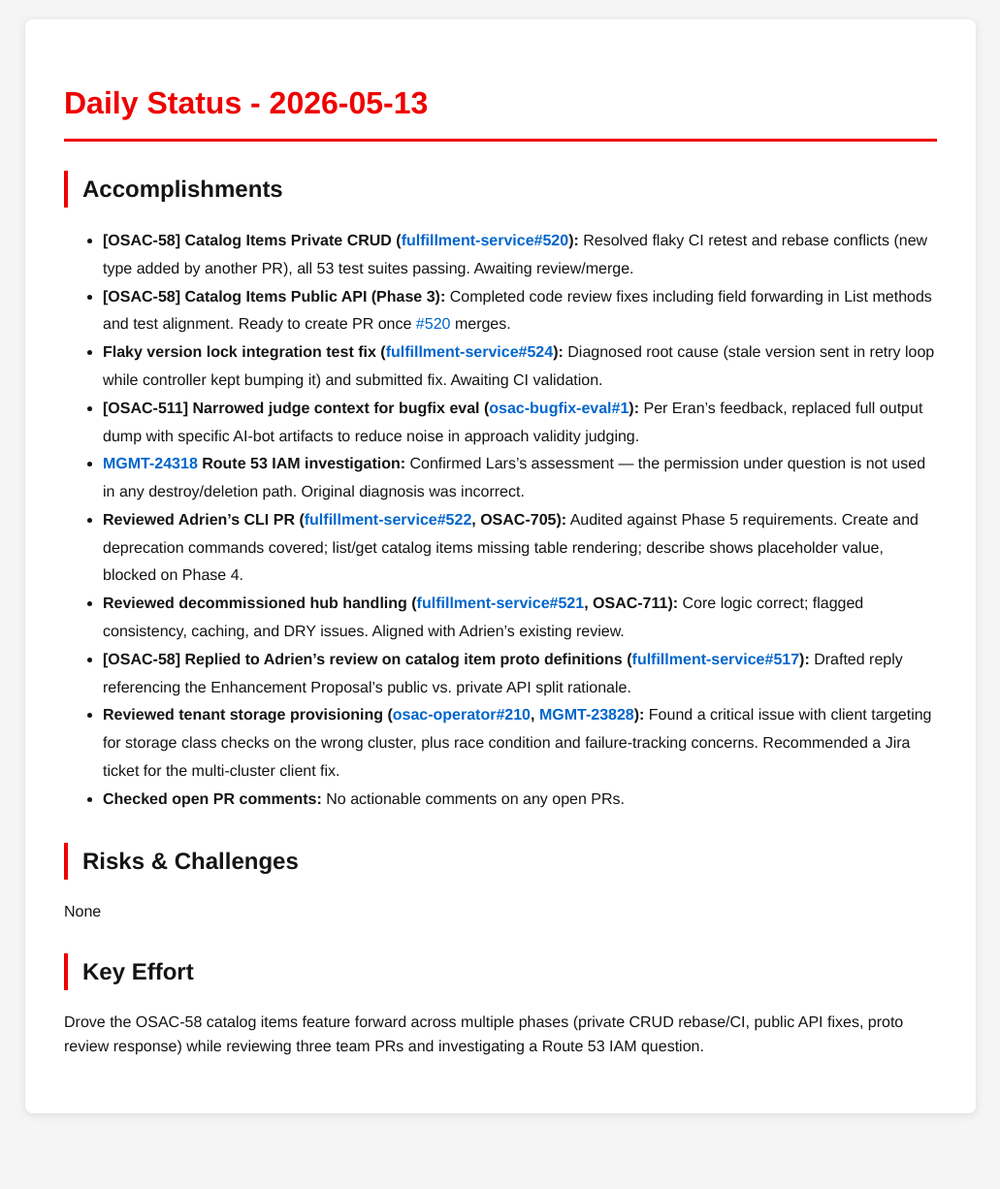
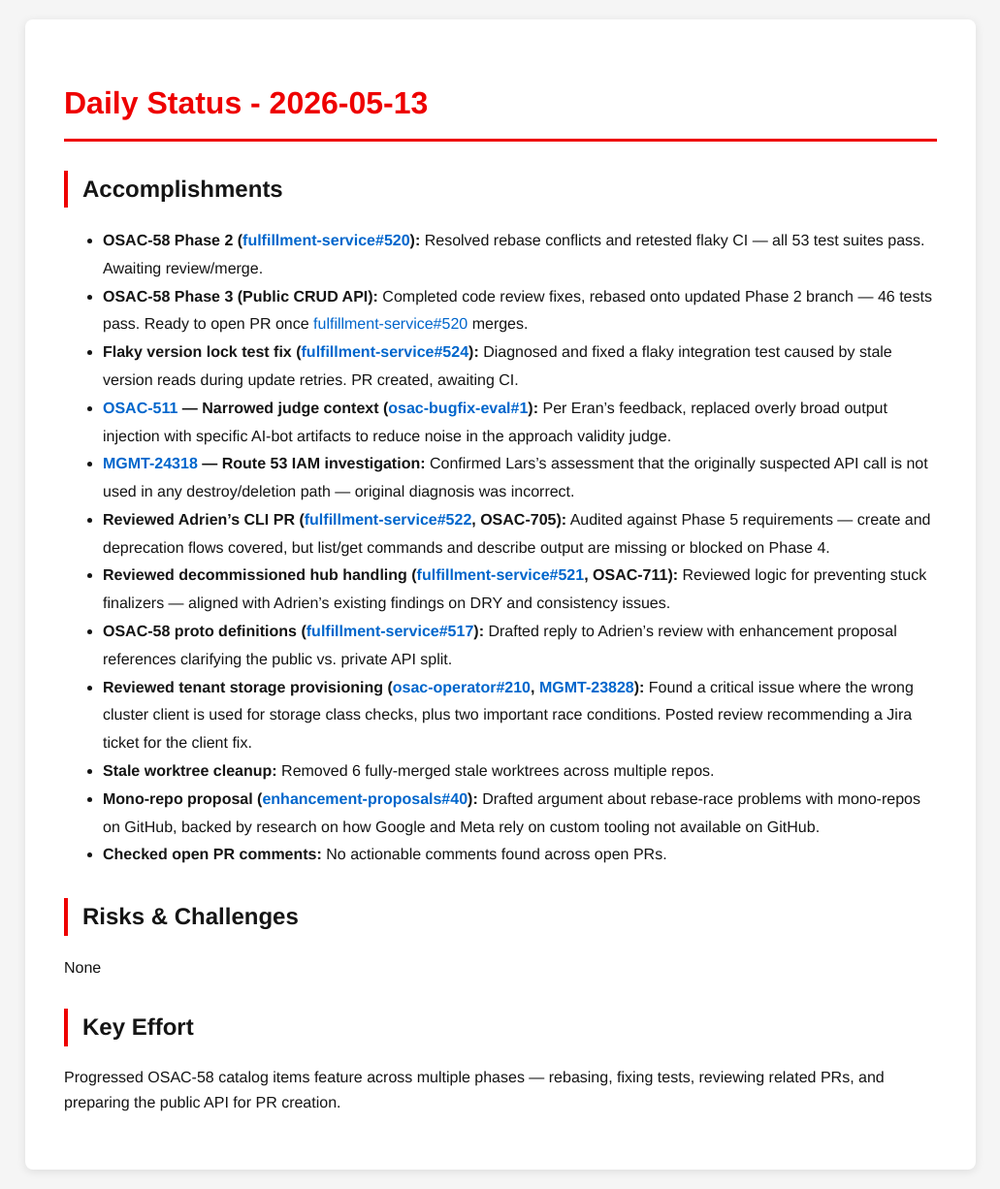
Before and after one commit to tzvatot/daily-status, a Jekyll site: the page built from 2026-05-13.md, in a window 1280 px wide. Shown: the whole page at 97% size, without its empty margins (124-1155 px from the left). Built offline with Jekyll 4.4.1, drawn with Linux system fonts in a browser that asks for light colours; before the commit the page ends 1168 px from its top, so only the background shows below that.

Commit message:
Daily status update - 2026-05-13

```diff
--- a/2026-05-13.md
+++ b/2026-05-13.md
@@ -7,19 +7,21 @@ date: 2026-05-13
 # Daily Status - 2026-05-13
 
 ## Accomplishments
-- **[OSAC-58] Catalog Items Private CRUD ([fulfillment-service#520](https://github.com/osac-project/fulfillment-service/pull/520)):** Resolved flaky CI retest and rebase conflicts (new type added by another PR), all 53 test suites passing. Awaiting review/merge.
-- **[OSAC-58] Catalog Items Public API (Phase 3):** Completed code review fixes including field forwarding in List methods and test alignment. Ready to create PR once [#520](https://github.com/osac-project/fulfillment-service/pull/520) merges.
-- **Flaky version lock integration test fix ([fulfillment-service#524](https://github.com/osac-project/fulfillment-service/pull/524)):** Diagnosed root cause (stale version sent in retry loop while controller kept bumping it) and submitted fix. Awaiting CI validation.
-- **[OSAC-511] Narrowed judge context for bugfix eval ([osac-bugfix-eval#1](https://github.com/eranco74/osac-bugfix-eval/pull/1)):** Per Eran's feedback, replaced full output dump with specific AI-bot artifacts to reduce noise in approach validity judging.
-- **[MGMT-24318](https://issues.redhat.com/browse/MGMT-24318) Route 53 IAM investigation:** Confirmed Lars's assessment — the permission under question is not used in any destroy/deletion path. Original diagnosis was incorrect.
-- **Reviewed Adrien's CLI PR ([fulfillment-service#522](https://github.com/osac-project/fulfillment-service/pull/522), OSAC-705):** Audited against Phase 5 requirements. Create and deprecation commands covered; list/get catalog items missing table rendering; describe shows placeholder value, blocked on Phase 4.
-- **Reviewed decommissioned hub handling ([fulfillment-service#521](https://github.com/osac-project/fulfillment-service/pull/521), OSAC-711):** Core logic correct; flagged consistency, caching, and DRY issues. Aligned with Adrien's existing review.
-- **[OSAC-58] Replied to Adrien's review on catalog item proto definitions ([fulfillment-service#517](https://github.com/osac-project/fulfillment-service/pull/517)):** Drafted reply referencing the Enhancement Proposal's public vs. private API split rationale.
-- **Reviewed tenant storage provisioning ([osac-operator#210](https://github.com/osac-project/osac-operator/pull/210), [MGMT-23828](https://issues.redhat.com/browse/MGMT-23828)):** Found a critical issue with client targeting for storage class checks on the wrong cluster, plus race condition and failure-tracking concerns. Recommended a Jira ticket for the multi-cluster client fix.
-- **Checked open PR comments:** No actionable comments on any open PRs.
+- **OSAC-58 Phase 2 ([fulfillment-service#520](https://github.com/osac-project/fulfillment-service/pull/520)):** Resolved rebase conflicts and retested flaky CI — all 53 test suites pass. Awaiting review/merge.
+- **OSAC-58 Phase 3 (Public CRUD API):** Completed code review fixes, rebased onto updated Phase 2 branch — 46 tests pass. Ready to open PR once [fulfillment-service#520](https://github.com/osac-project/fulfillment-service/pull/520) merges.
+- **Flaky version lock test fix ([fulfillment-service#524](https://github.com/osac-project/fulfillment-service/pull/524)):** Diagnosed and fixed a flaky integration test caused by stale version reads during update retries. PR created, awaiting CI.
+- **[OSAC-511](https://issues.redhat.com/browse/OSAC-511) — Narrowed judge context ([osac-bugfix-eval#1](https://github.com/eranco74/osac-bugfix-eval/pull/1)):** Per Eran's feedback, replaced overly broad output injection with specific AI-bot artifacts to reduce noise in the approach validity judge.
+- **[MGMT-24318](https://issues.redhat.com/browse/MGMT-24318) — Route 53 IAM investigation:** Confirmed Lars's assessment that the originally suspected API call is not used in any destroy/deletion path — original diagnosis was incorrect.
+- **Reviewed Adrien's CLI PR ([fulfillment-service#522](https://github.com/osac-project/fulfillment-service/pull/522), OSAC-705):** Audited against Phase 5 requirements — create and deprecation flows covered, but list/get commands and describe output are missing or blocked on Phase 4.
+- **Reviewed decommissioned hub handling ([fulfillment-service#521](https://github.com/osac-project/fulfillment-service/pull/521), OSAC-711):** Reviewed logic for preventing stuck finalizers — aligned with Adrien's existing findings on DRY and consistency issues.
+- **OSAC-58 proto definitions ([fulfillment-service#517](https://github.com/osac-project/fulfillment-service/pull/517)):** Drafted reply to Adrien's review with enhancement proposal references clarifying the public vs. private API split.
+- **Reviewed tenant storage provisioning ([osac-operator#210](https://github.com/osac-project/osac-operator/pull/210), [MGMT-23828](https://issues.redhat.com/browse/MGMT-23828)):** Found a critical issue where the wrong cluster client is used for storage class checks, plus two important race conditions. Posted review recommending a Jira ticket for the client fix.
+- **Stale worktree cleanup:** Removed 6 fully-merged stale worktrees across multiple repos.
+- **Mono-repo proposal ([enhancement-proposals#40](https://github.com/osac-project/enhancement-proposals/pull/40)):** Drafted argument about rebase-race problems with mono-repos on GitHub, backed by research on how Google and Meta rely on custom tooling not available on GitHub.
+- **Checked open PR comments:** No actionable comments found across open PRs.
 
 ## Risks & Challenges
 None
 
 ## Key Effort
-Drove the OSAC-58 catalog items feature forward across multiple phases (private CRUD rebase/CI, public API fixes, proto review response) while reviewing three team PRs and investigating a Route 53 IAM question.
+Progressed OSAC-58 catalog items feature across multiple phases — rebasing, fixing tests, reviewing related PRs, and preparing the public API for PR creation.
```
